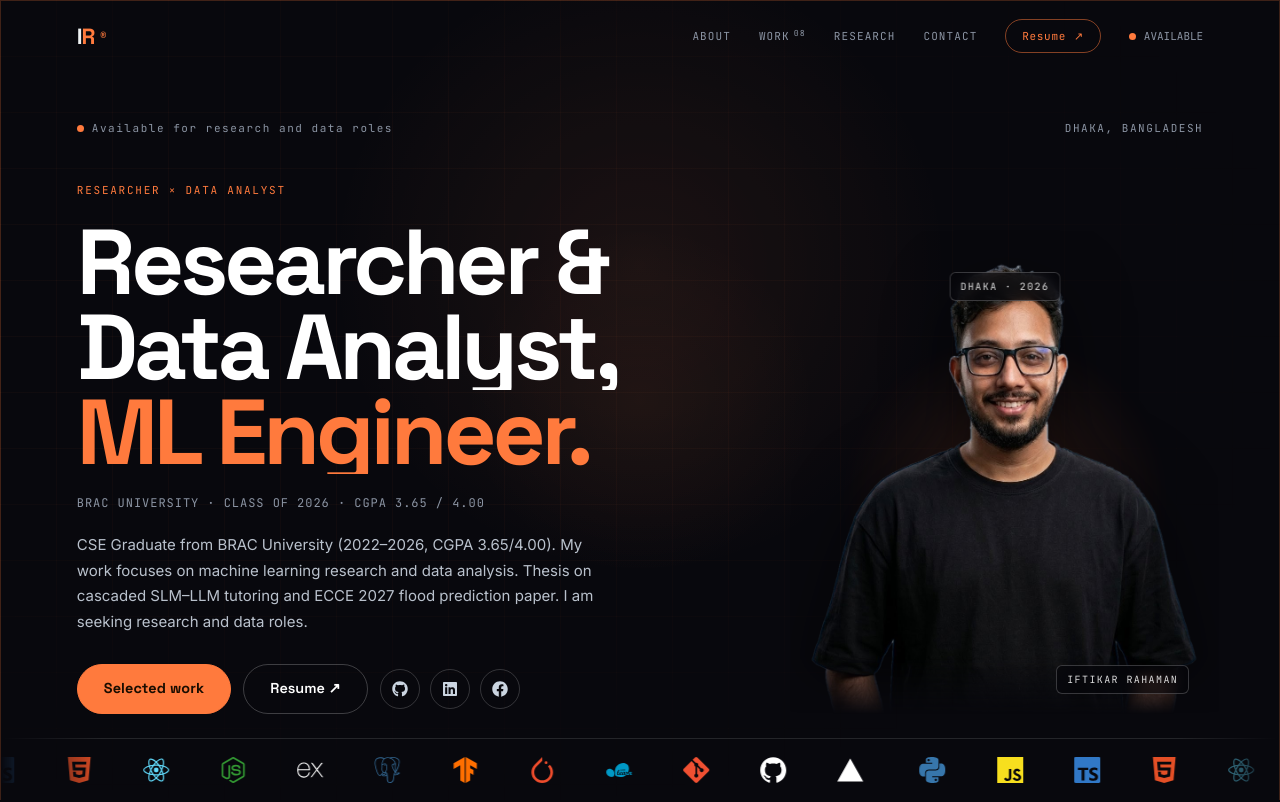
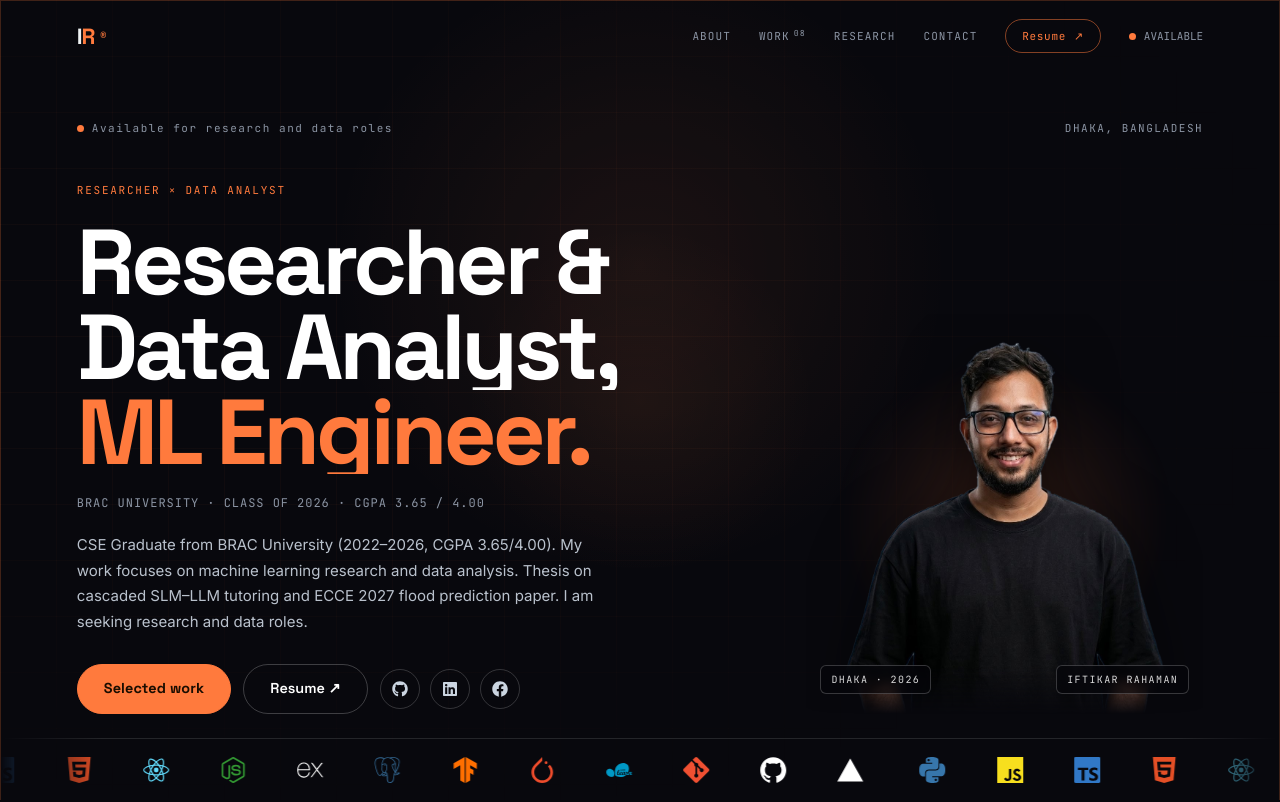
Before and after one commit to IFTI-KAR/Portfolio, a React (Vite) app: page / in a window 1280 px wide. Shown: the top 802 px of the page. Built offline with nearby package versions, Linux system fonts and the light colour scheme.

Commit message:
Refine hero photo size and tags (smaller, centred, pills off the head)

```diff
--- a/src/components/Hero.jsx
+++ b/src/components/Hero.jsx
@@ -62,7 +62,7 @@ function HeroPhoto() {
       className="hero-photo-wrap"
       style={{
         position: "relative",
-        height: "min(560px, 56vh)",
+        height: "min(480px, 50vh)",
         background: "transparent",
       }}
     >
@@ -86,14 +86,13 @@ function HeroPhoto() {
           style={{
             width: "100%", height: "100%",
             objectFit: "contain", objectPosition: "50% 100%",
-            transform: "scale(1.08)", transformOrigin: "50% 100%",
             maskImage: "linear-gradient(to bottom, #000 88%, transparent 100%)",
             WebkitMaskImage: "linear-gradient(to bottom, #000 88%, transparent 100%)",
             filter: "drop-shadow(0 16px 30px rgba(0,0,0,0.55))",
             position: "relative", zIndex: 1,
           }}
         />
-        <div style={{ position: "absolute", left: "50%", top: 6, transform: "translateX(-50%)", zIndex: 3, fontFamily: "var(--mono)", fontSize: 10, letterSpacing: "0.14em", color: "rgba(255,255,255,0.85)", border: "1px solid rgba(255,255,255,0.2)", padding: "6px 10px", borderRadius: 6, background: "rgba(5,6,10,0.6)", backdropFilter: "blur(6px)" }}>
+        <div style={{ position: "absolute", left: 14, bottom: 20, zIndex: 3, fontFamily: "var(--mono)", fontSize: 10, letterSpacing: "0.14em", color: "rgba(255,255,255,0.85)", border: "1px solid rgba(255,255,255,0.2)", padding: "6px 10px", borderRadius: 6, background: "rgba(5,6,10,0.6)", backdropFilter: "blur(6px)" }}>
           DHAKA · 2026
         </div>
         <div style={{ position: "absolute", right: 14, bottom: 20, zIndex: 3, fontFamily: "var(--mono)", fontSize: 10, letterSpacing: "0.14em", color: "rgba(255,255,255,0.85)", border: "1px solid rgba(255,255,255,0.2)", padding: "6px 10px", borderRadius: 6, background: "rgba(5,6,10,0.6)", backdropFilter: "blur(6px)" }}>
@@ -172,10 +171,10 @@ export default function Hero() {
           .hero-grid { grid-template-columns: 1fr !important; align-items: start !important; padding-bottom: 76px !important; }
           #home { padding-top: 96px !important; }
           #home h1 { font-size: clamp(40px, 10.5vw, 60px) !important; }
-          .hero-photo-wrap { display: block !important; height: 300px !important; }
+          .hero-photo-wrap { display: block !important; height: 260px !important; width: 100% !important; max-width: 320px !important; margin: 8px auto 0 !important; }
         }
         @media (max-width: 480px) {
-          .hero-photo-wrap { height: 260px !important; }
+          .hero-photo-wrap { height: 240px !important; max-width: 280px !important; }
         }
       `}</style>
     </section>
```
